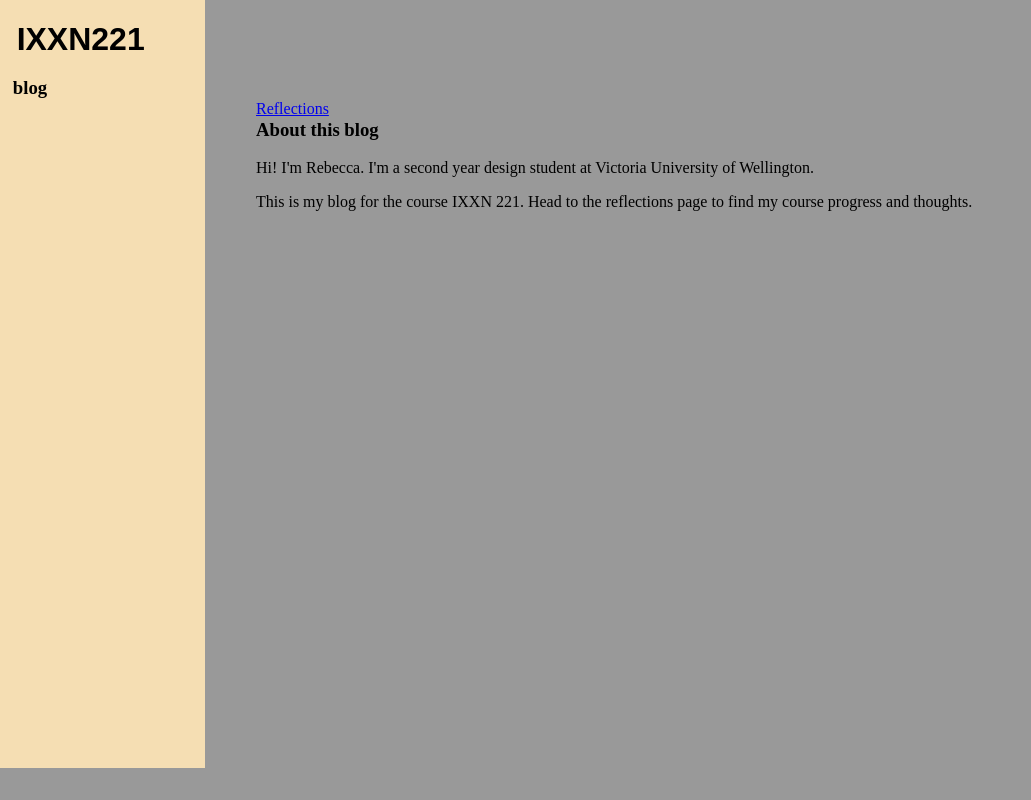
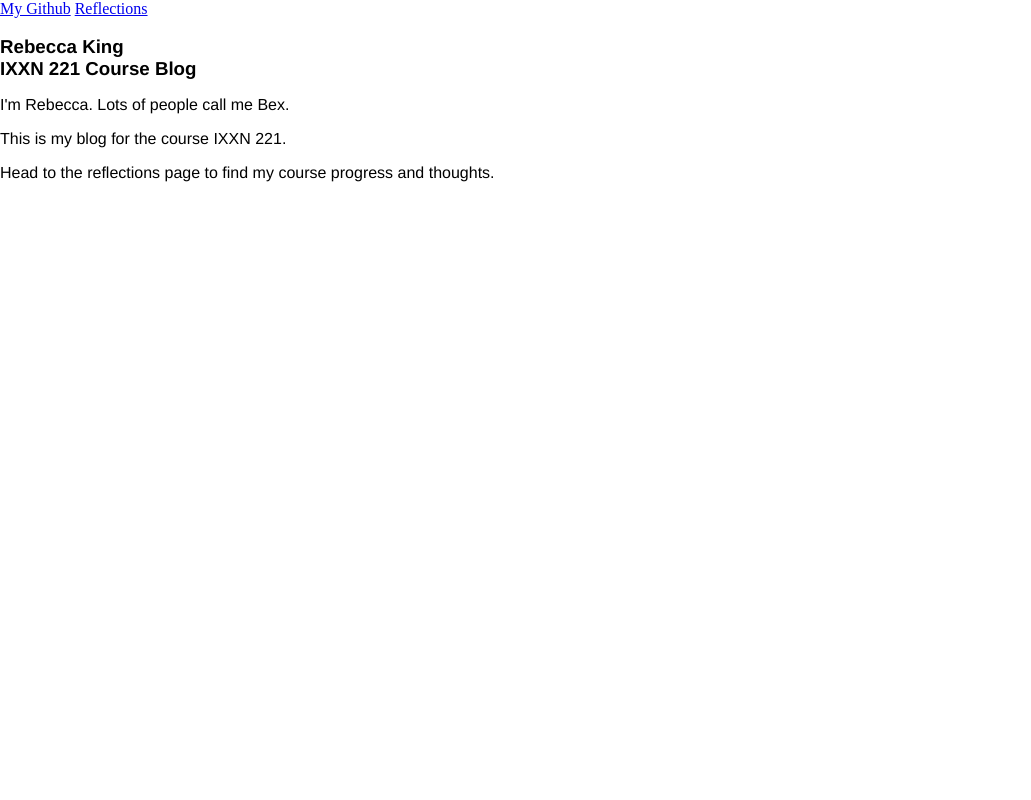
Before and after one commit to kingrebe1/IXXN221_Blog, a plain HTML site: page index.html in a window 1280 px wide. Shown: the whole page, without its empty margins (0-1031 px from the left). Drawn offline with Linux system fonts and the light colour scheme; a web font is replaced by a local one.

Commit message:
changed structure to second wireframe

```diff
--- a/index.html
+++ b/index.html
@@ -8,23 +8,25 @@
 </head>
 
 <body>
-	<div id="header">
-		<h1>IXXN221</h1>
-		<h3>blog</h3>
+
+	<nav>
+		<a href="https://github.com/kingrebe1/IXXN221_Blog">My Github</a>
+		<a href="page_1.html">Reflections</a>
+	</nav>
+
+	<div id="picture">
+		<img src="">
 	</div>
 
 	<div id="intro">
-		<section>
-			<h3>About this blog</h3>
-			<p>Hi! I'm Rebecca. I'm a second year design student at Victoria University of Wellington.</p>
-			<p>This is my blog for the course IXXN 221. Head to the reflections page to find my course progress and thoughts. </p>
-		</section>
+		<h3>Rebecca King</h3>
+		<h3>IXXN 221 Course Blog</h3>
 	</div>
 
-	<div id="Reflections">
-		<section>
-			<a href="page_1.html">Reflections</a>
-		</section>
+	<div id="blurb">
+		<p>I'm Rebecca. Lots of people call me Bex.</p>
+		<p>This is my blog for the course IXXN 221.</p>
+		<p>Head to the reflections page to find my course progress and thoughts.</p>
 	</div>
 
 
--- a/style.css
+++ b/style.css
@@ -1,43 +1,17 @@
-h1 {
-	font-family: mencken-std-head,sans-serif;
-	font-weight: 800;
-	font-style: normal;
-	padding-left: 2%;
-	margin-bottom: 0px;
-	padding-bottom: 0px;
-}
-
 body {
 	margin: 0px;
-	background-color: #999999
+	background-color: #ffffff
 }
 
 p{
-	font-family: futura;
-}
-
-section{
-	max-width: 1000px;
-	margin-left: auto;
-	margin-right: auto;
-	margin-top: 100px;
-	margin-bottom: 20px;
-	position: absolute;
-	left: 20%
-
+	font-family: helvetica;
 }
 
 
-#header {
-	background-color: wheat;
-	position: absolute;
-	width: 15%;
-	padding-bottom: 650px;
-	padding-left: 1%;
-	padding-right: 1	%;
+h3 {
+	margin: 0;
+	font-family: helvetica;
 }
 
-
 #reflections {
-	background-color: green;
 }
```
Also changed, not shown: page_1.html (+1 -1 lines).
